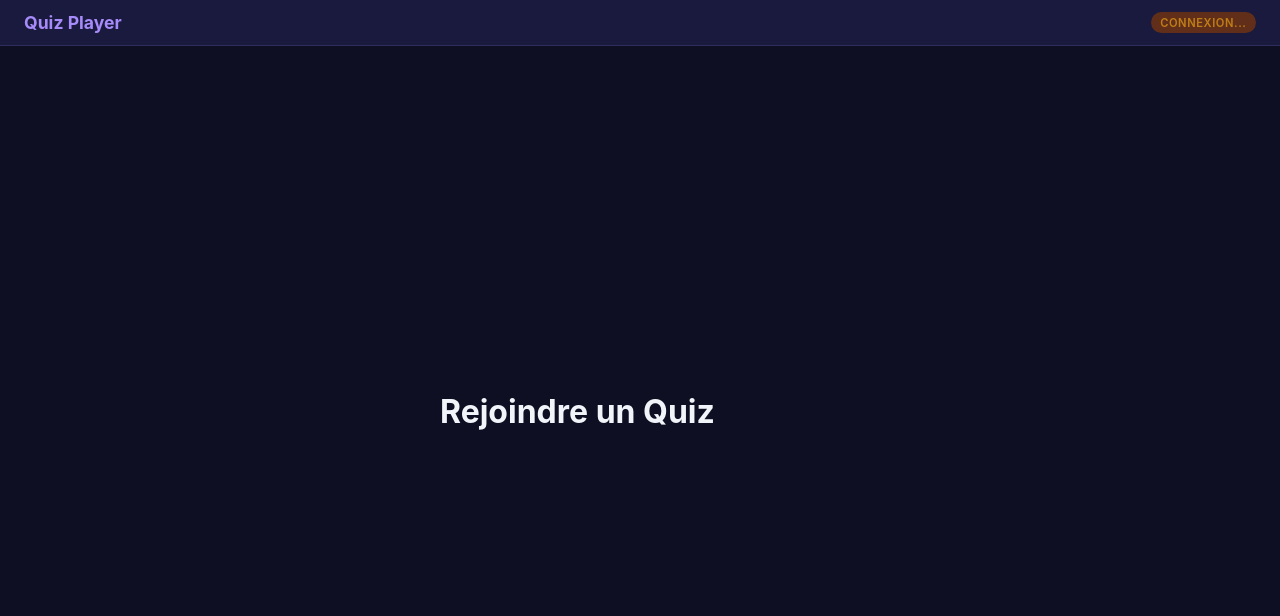
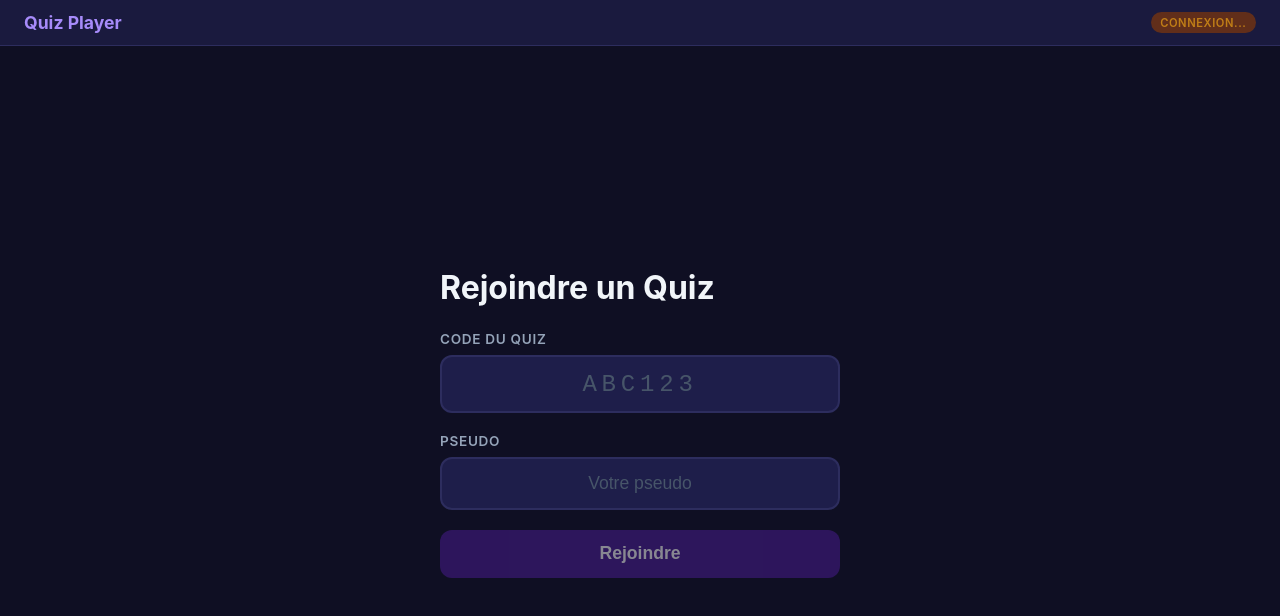
Before and after one commit to Ambiya12/Quiz-App, a React (Vite) app in the folder player-app/: page / in a window 1280 px wide. Shown: the top 616 px of the page. Built offline with nearby package versions, Linux system fonts and the light colour scheme; no server answers.

Commit message:
✨ Implement JoinScreen form with validation and input fields

```diff
--- a/player-app/src/components/JoinScreen.tsx
+++ b/player-app/src/components/JoinScreen.tsx
@@ -27,22 +27,62 @@ interface JoinScreenProps {
  * .error-message, .btn-primary
  */
 function JoinScreen({ onJoin, error }: JoinScreenProps) {
-  // TODO: State pour le code du quiz
-  // TODO: State pour le pseudo
+  const [code, setCode] = useState('')
+  const [name, setName] = useState('')
 
   const handleSubmit = (e: React.FormEvent) => {
     e.preventDefault()
-    // TODO: Valider que les champs ne sont pas vides
-    // TODO: Appeler onJoin(code.toUpperCase(), name)
+
+    const normalizedCode = code.trim().toUpperCase()
+    const normalizedName = name.trim()
+
+    if (!normalizedCode || !normalizedName) {
+      return
+    }
+
+    onJoin(normalizedCode, normalizedName)
   }
 
   return (
     <form className="join-form" onSubmit={handleSubmit}>
       <h1>Rejoindre un Quiz</h1>
-      {/* TODO: Afficher l'erreur si elle existe */}
-      {/* TODO: Champ code du quiz avec classe .code-input */}
-      {/* TODO: Champ pseudo */}
-      {/* TODO: Bouton Rejoindre */}
+
+      {error && <p className="error-message">{error}</p>}
+
+      <div className="form-group">
+        <label htmlFor="quiz-code">Code du quiz</label>
+        <input
+          id="quiz-code"
+          className="code-input"
+          type="text"
+          value={code}
+          onChange={(event) => setCode(event.target.value.toUpperCase())}
+          maxLength={6}
+          placeholder="ABC123"
+          autoComplete="off"
+        />
+      </div>
+
+      <div className="form-group">
+        <label htmlFor="player-name">Pseudo</label>
+        <input
+          id="player-name"
+          type="text"
+          value={name}
+          onChange={(event) => setName(event.target.value)}
+          maxLength={24}
+          placeholder="Votre pseudo"
+          autoComplete="off"
+        />
+      </div>
+
+      <button
+        type="submit"
+        className="btn-primary"
+        disabled={!code.trim() || !name.trim()}
+      >
+        Rejoindre
+      </button>
     </form>
   )
 }
```
